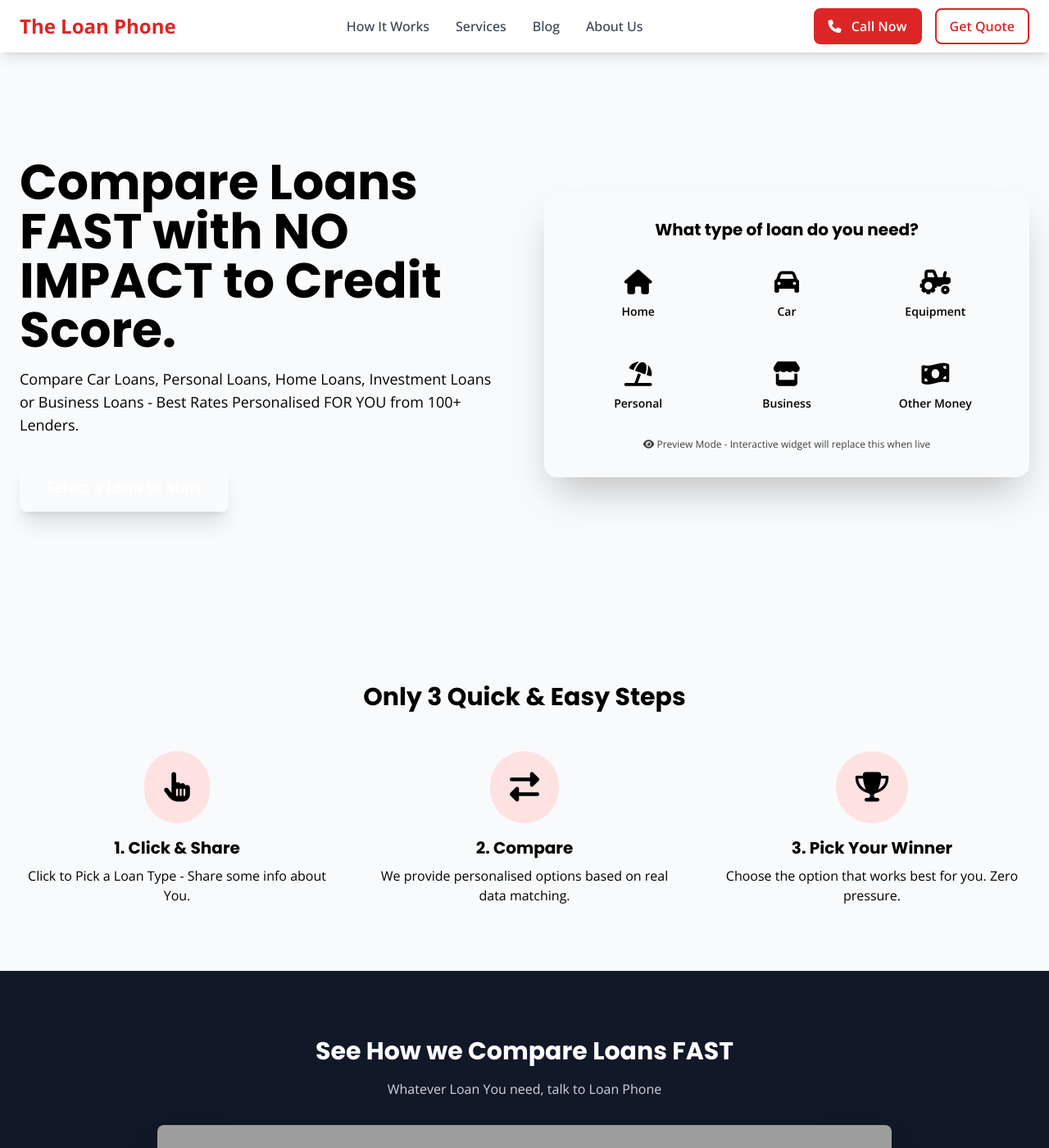
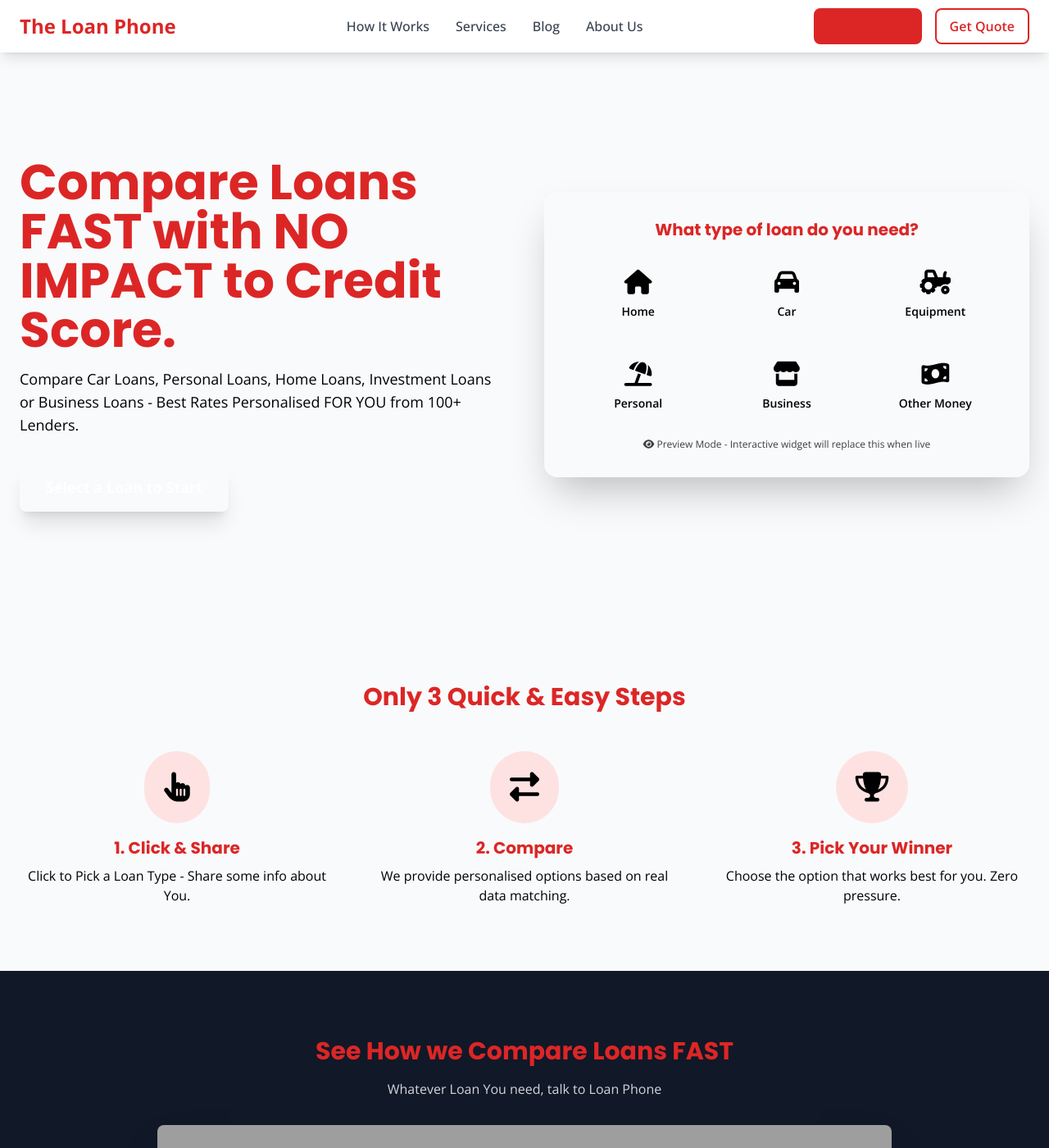
Before and after one commit to AMSumo9/loan-phone-website, a Jekyll site: the page built from index.md, in a window 1280 px wide and 1400 px high. Shown: the whole window at 82% size. Built offline with Jekyll 4.4.1, drawn with Linux system fonts in a browser that asks for light colours; nearby versions of some CDN libraries; grey boxes are pictures that could not be loaded.

Commit message:
Update default.html

```diff
--- a/_layouts/default.html
+++ b/_layouts/default.html
@@ -1,6 +1,13 @@
 <!DOCTYPE html>
 <html lang="en">
 <head>
+    <style>
+/* TEMPORARY RED COLOR FORCE - REMOVE AFTER FIXING */
+header * { color: #DC2626 !important; }
+.text-2xl { color: #DC2626 !important; }
+h1, h2, h3 { color: #DC2626 !important; }
+.bg-red-600 { background-color: #DC2626 !important; }
+</style>
     <meta charset="UTF-8">
     <meta name="viewport" content="width=device-width, initial-scale=1.0">
 
```
